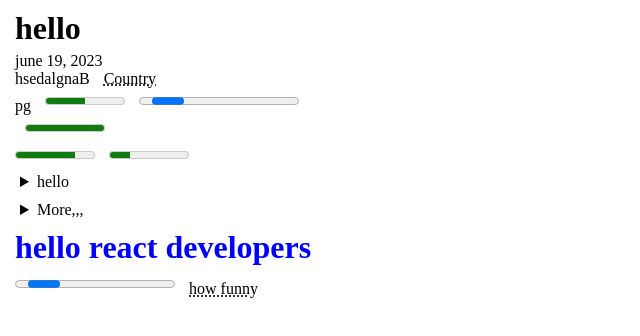
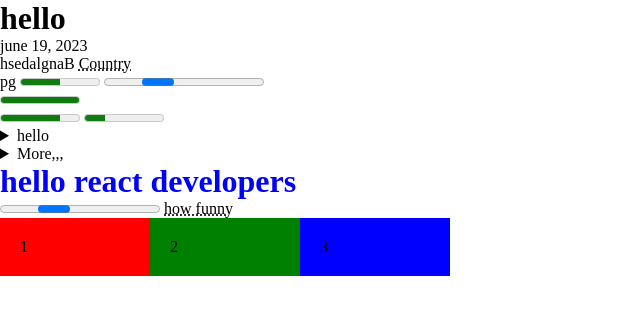
Before and after one commit to EngrMunir/digital-products, a plain HTML site: page index.html in a window 1280 px wide. Shown: the whole page, without its empty margins (0-640 px from the left). Drawn offline with Linux system fonts and the light colour scheme.

Commit message:
practice

```diff
--- a/index.html
+++ b/index.html
@@ -33,5 +33,11 @@
     <h1 class="test">hello react developers</h1>
     <progress class="test1"></progress>
     <abbr title="germany">how funny</abbr>
+    <div class="container">
+        <div class="box">1</div>
+        <div class="box box2">2</div>
+        <div class ="box box3">3</div>
+
+    </div>
 </body>
 </html>
--- a/style.css
+++ b/style.css
@@ -1,5 +1,5 @@
 *{
-    margin: 5px;
+    margin: 0px;
     padding: 0px;
 }
 
@@ -10,3 +10,17 @@
 .test1{
     color: chartreuse;
 }
+.container{
+    display: flex;
+}
+.box{
+    padding: 20px;
+    background-color: red;
+    width: 110px;
+}
+.box2{
+    background: green;
+}
+.box3{
+    background-color: blue;
+}
```
